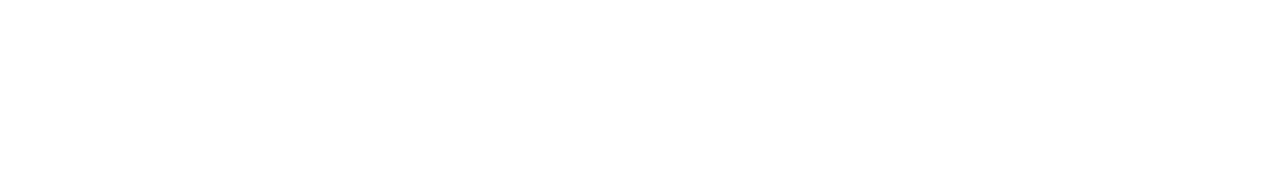
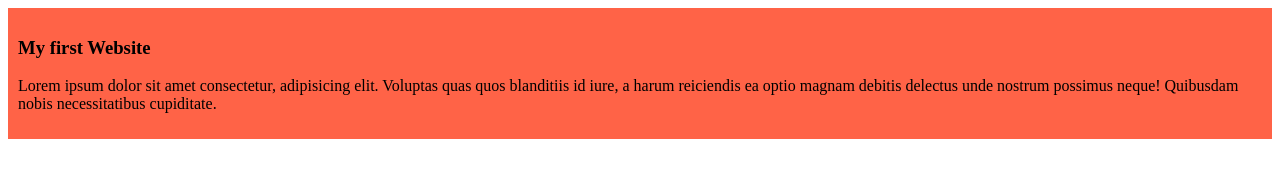
Before and after one commit to rifatuddinsadi/my-simple-website, a plain HTML site: page index.html in a window 1280 px wide. Drawn offline with Linux system fonts and the light colour scheme.

Commit message:
first commit

```diff
--- /dev/null
+++ b/Styles/blog.css
@@ -0,0 +1,4 @@
+div{
+    background-color: tomato;
+    padding: 10px;
+}
--- a/index.html
+++ b/index.html
@@ -4,8 +4,12 @@
     <meta charset="UTF-8">
     <meta name="viewport" content="width=device-width, initial-scale=1.0">
     <title>My Simple Website</title>
+    <link rel="stylesheet" href="Styles/blog.css">
 </head>
 <body>
-
+    <div>
+        <h3>My first Website</h3>
+        <p>Lorem ipsum dolor sit amet consectetur, adipisicing elit. Voluptas quas quos blanditiis id iure, a harum reiciendis ea optio magnam debitis delectus unde nostrum possimus neque! Quibusdam nobis necessitatibus cupiditate.</p>
+    </div>
 </body>
 </html>
```
